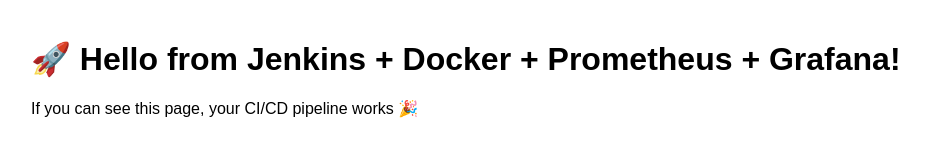
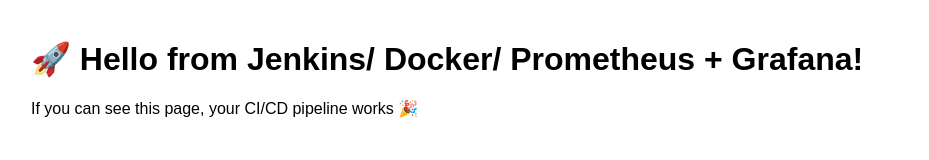
Before and after one commit to Curiousgoal202/Jenkins-p, a plain HTML site: page index.html in a window 1280 px wide. Shown: the whole page, without its empty margins (9-938 px from the left). Drawn offline with Linux system fonts and the light colour scheme.

Commit message:
jenkins 2nd commit

```diff
--- a/index.html
+++ b/index.html
@@ -2,7 +2,7 @@
 <html>
   <head><meta charset="utf-8"><title>DevOps Beginner Project</title></head>
   <body style="font-family: sans-serif; margin: 40px;">
-    <h1>🚀 Hello from Jenkins + Docker + Prometheus + Grafana!</h1>
+    <h1>🚀 Hello from Jenkins/ Docker/ Prometheus + Grafana!</h1>
     <p>If you can see this page, your CI/CD pipeline works 🎉</p>
   </body>
 </html>
```
